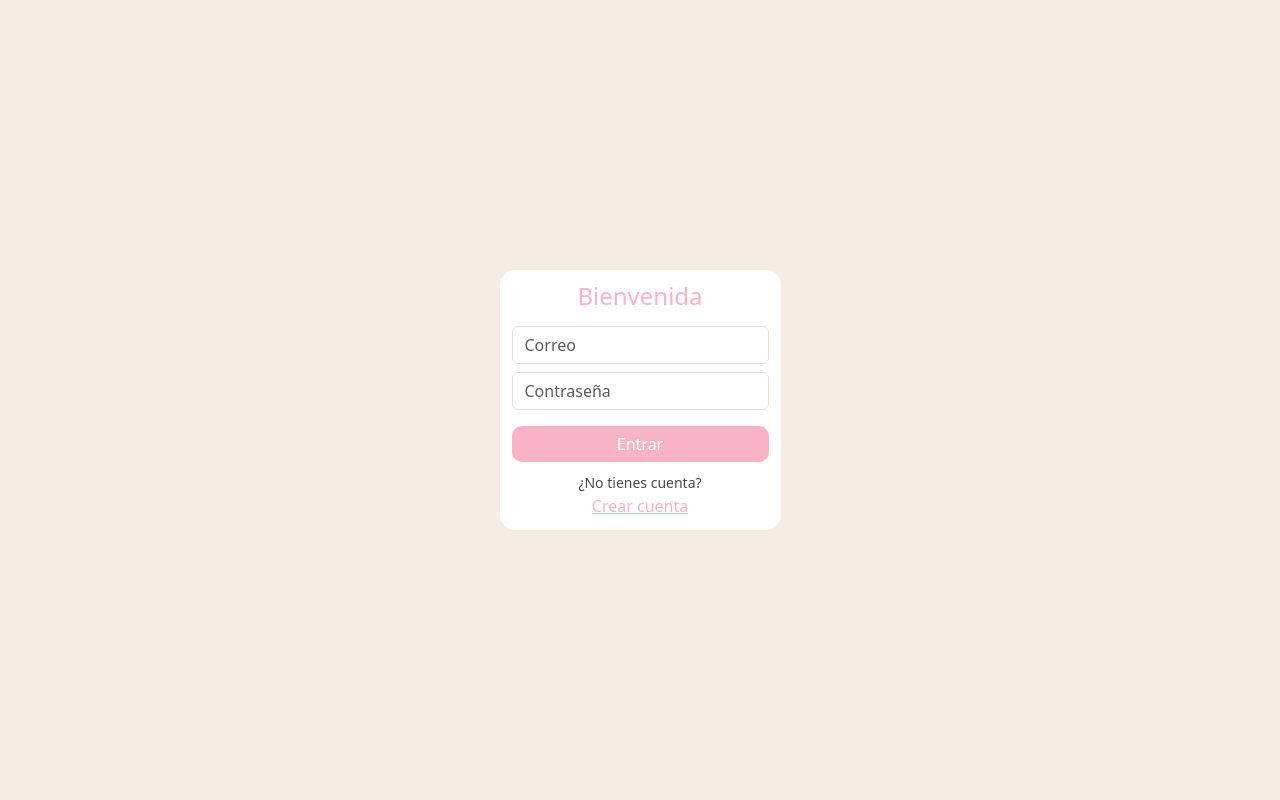
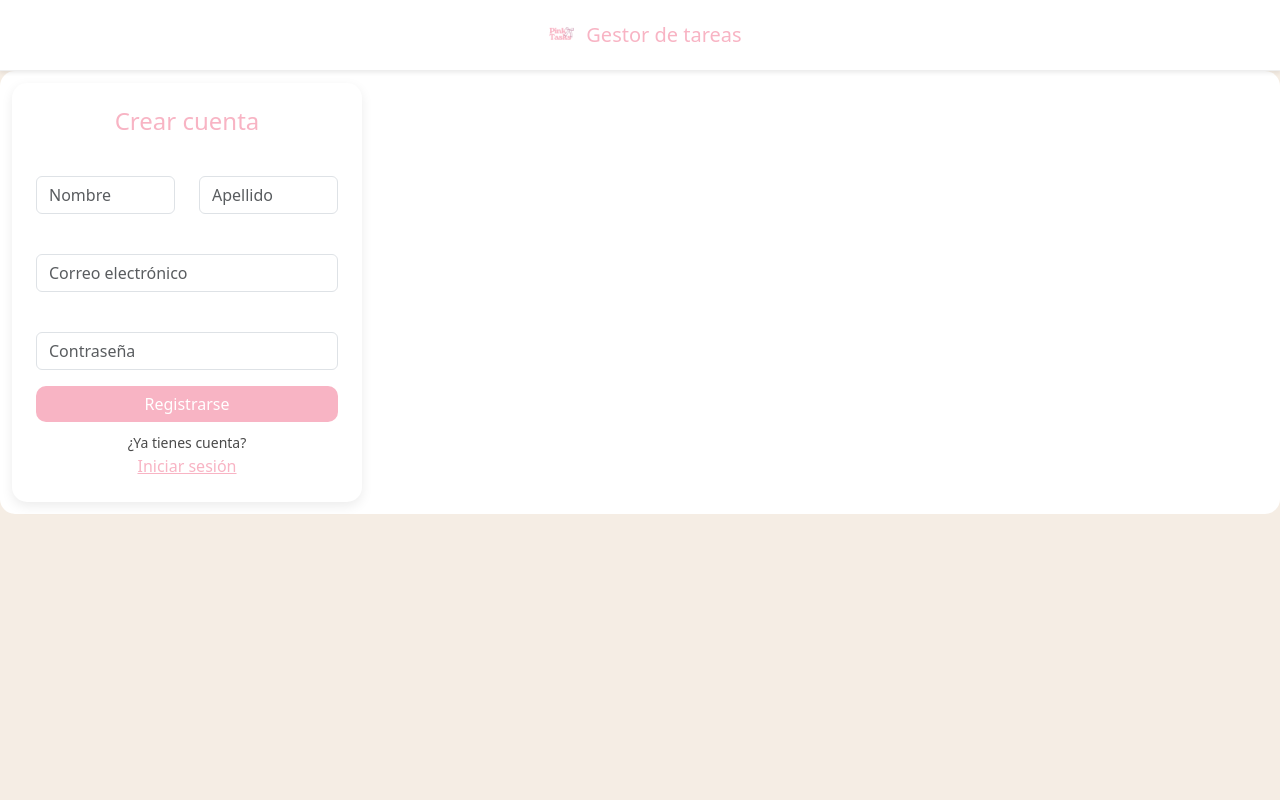
Before and after one commit to Alicia-09/gestor_tareas, a Flask app: page / in a window 1280 px wide. Run offline with Flask 3, Linux system fonts and the light colour scheme.

Commit message:
mejora diseño y requerimientos

```diff
--- a/app.py
+++ b/app.py
@@ -4,7 +4,7 @@ app = Flask(__name__)
 
 @app.route("/")
 def home():
-    return render_template("login.html")
+    return render_template("registro.html")
 
 @app.route("/login")
 def login():
--- a/static/estilos.css
+++ b/static/estilos.css
@@ -100,6 +100,14 @@ body {
     color: var(--rosa-principal);
 }
 
+/* imagen del logo */
+.logo-img {
+    height: 40px;
+}
+
+.navbar {
+    padding: 10px 0;
+}
 
 /* nombre usuario */
 
--- a/templates/base_publica.html
+++ b/templates/base_publica.html
@@ -9,12 +9,26 @@
     <link rel="stylesheet" href="https://cdnjs.cloudflare.com/ajax/libs/font-awesome/6.0.0/css/all.min.css">
 </head>
 
-<body class="d-flex justify-content-center align-items-center vh-100">
+<body>
+<!-- barra superior -->
+    <nav class="navbar encabezado shadow-sm">
+        <div class="container justify-content-center">
+
+            <a class="navbar-brand d-flex align-items-center titulo-rosa m-0">
+                <img src="{{ url_for('static', filename='img/logotipo.png') }}"
+                    alt="logo"
+                    class="logo-img me-2">
+                    Gestor de tareas
+            </a>
+
+        </div>
+    </nav>
 
     <div class="card-custom">
         {% block contenido %}
         {% endblock %}
     </div>
 
+
 </body>
 </html>
--- a/templates/login.html
+++ b/templates/login.html
@@ -1,24 +1,53 @@
 {% extends "base_publica.html" %}
-
 {% block titulo %}Iniciar sesión{% endblock %}
-
 {% block contenido %}
 
-<h4 class="titulo-rosa text-center mb-3">Bienvenida</h4>
+<div class="login-container">
+  <div class="card-login bg-white p-4">
+    <h4 class="titulo-rosa text-center mb-3">Bienvenida</h4>
 
-<form>
+    <form method="POST">
+      <!-- correo -->
+      <div class="mb-3">
+        <label for="Email" class="form-label"></label>
+        <input
+          type="email"
+          class="form-control"
+          id="Email"
+          name="Email"
+          placeholder="Correo electrónico"
+          pattern="[a-z0-9._%+-]+@[a-z0-9.-]+\.[a-z]{2,}$"
+          value="{{ request.form.get('Email', '')}}"
+          required
+        />
+      </div>
 
-    <input type="email" class="form-control mb-2" placeholder="Correo" required>
+      <!-- contraseña -->
+      <div class="mb-3">
+        <label for="Contra" class="form-label"></label>
 
-    <input type="password" class="form-control mb-3" placeholder="Contraseña" required>
+        <input
+          type="password"
+          class="form-control"
+          id="Contra"
+          name="Contra"
+          placeholder="Contraseña"
+          aria-describedby="passwordHelp"
+          pattern="(?=.*\d)(?=.*[a-z])(?=.*[A-Z]).{8,}"
+          title="Debe contener al menos un número, una mayúscula, una minúscula y al menos 8 caracteres"
+          required/>
+      </div>
 
-    <button class="btn boton-rosa w-100 mb-2">Entrar</button>
+      <!-- boton -->
+      <button type="submit" class="btn boton-rosa w-100 mb-2">Entrar</button>
+    </form>
 
-</form>
-
-<div class="text-center">
-    <small>¿No tienes cuenta?</small><br>
-    <a href="#" class="titulo-rosa">Crear cuenta</a>
+    <!-- registro -->
+    <div class="text-center">
+      <small>¿No tienes cuenta?</small><br />
+      <a href="#" class="titulo-rosa">Crear cuenta</a>
+    </div>
+  </div>
 </div>
 
 {% endblock %}
--- a/templates/registro.html
+++ b/templates/registro.html
@@ -4,15 +4,65 @@
 
 {% block contenido %}
 
-<h4 class="titulo-rosa text-center mb-3">Crear cuenta</h4>
+<div class="login-container">
+    <div class="card-login bg-white p-4">
+        <h4 class="titulo-rosa text-center mb-3">Crear cuenta</h4>
 
-<form>
+<form method="POST">
+    <!-- nombre usuario-->
+    <section class="row mb-3">
+        <div class="col-6">
+            <label for="Nombre" class="form-label"></label>
+            <input type="text"
+            class="form-control"
+            id="Nombre" name="Nombre"
+            required minlength="3"
+            maxlength="20" placeholder="Nombre"
+            value="{{ request.form.get('Nombre', '')}}"
+            required/>
+        </div>
 
-    <input type="text" class="form-control mb-2" placeholder="Nombre" required>
+        <div class="col-6">
+            <label for="Apellido" class="form-label"></label>
+            <input type="text"
+            class="form-control"
+            id="Apellido"
+            name="Apellido"
+            value="{{ request.form.get('Apellido', '')}}"
+            placeholder="Apellido"
+            required/>
+        </div>
+    </section>
 
-    <input type="email" class="form-control mb-2" placeholder="Correo" required>
+    <!-- correo -->
+        <div class="mb-3">
+            <label for="Email" class="form-label"></label>
+            <input
+            type="email"
+            class="form-control"
+            id="Email"
+            name="Email"
+            placeholder="Correo electrónico"
+            pattern="[a-z0-9._%+-]+@[a-z0-9.-]+\.[a-z]{2,}$"
+            value="{{ request.form.get('Email', '')}}"
+            required/>
+        </div>
 
-    <input type="password" class="form-control mb-3" placeholder="Contraseña" required>
+        <!-- contraseña -->
+      <div class="mb-3">
+        <label for="Contra" class="form-label"></label>
+
+        <input
+          type="password"
+          class="form-control"
+          id="Contra"
+          name="Contra"
+          placeholder="Contraseña"
+          aria-describedby="passwordHelp"
+          pattern="(?=.*\d)(?=.*[a-z])(?=.*[A-Z]).{8,}"
+          title="Debe contener al menos un número, una mayúscula, una minúscula y al menos 8 caracteres"
+          required/>
+      </div>
 
     <button class="btn boton-rosa w-100 mb-2">Registrarse</button>
 
```
